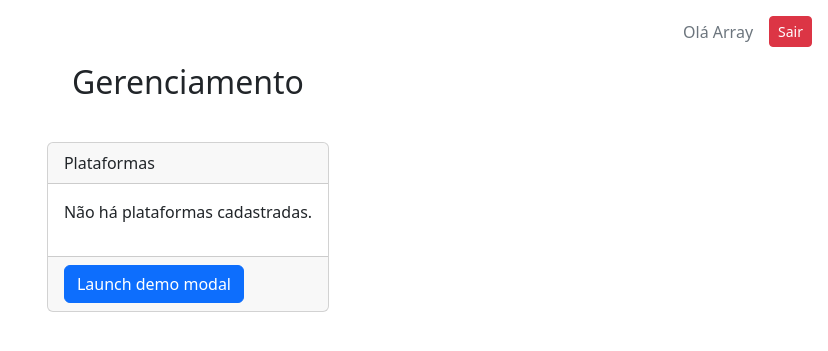
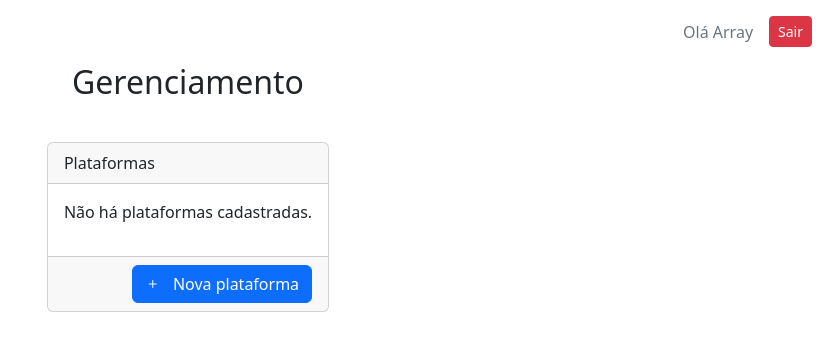
Before and after one commit to kchevarria/pactodeouro.bet, a PHP site: page /management.php in a window 1280 px wide. Shown: the top 351 px of the page, without its empty margins (452-1280 px from the left). Run offline with PHP 8.4, Linux system fonts and the light colour scheme; the visitor is signed in with stand-in values (Sample User, id 1); data that the repository does not hold is empty; a stand-in replaces the project's code that opens the database connection.

Commit message:
Update management.php

```diff
--- a/management.php
+++ b/management.php
@@ -71,10 +71,10 @@ if (!isset($_SESSION['logado']) || $_SESSION['logado'] !== true) {
                     </tbody>
                 </table>
             </div>
-            <div class="card-footer">
+            <div class="card-footer d-flex justify-content-end align-items-center">
                 <!-- Button trigger modal -->
                 <button type="button" class="btn btn-primary" data-bs-toggle="modal" data-bs-target="#exampleModal">
-                    Launch demo modal
+                    <i class="bi bi-plus pe-2"></i> Nova plataforma
                 </button>
             </div>
         </div>
```
